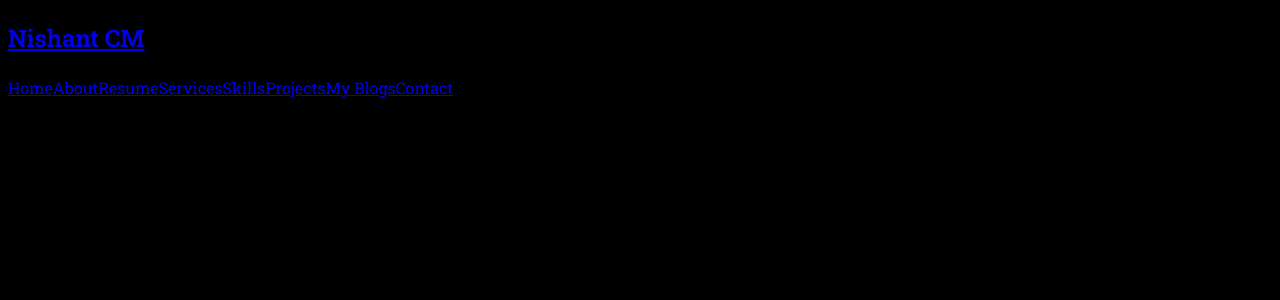
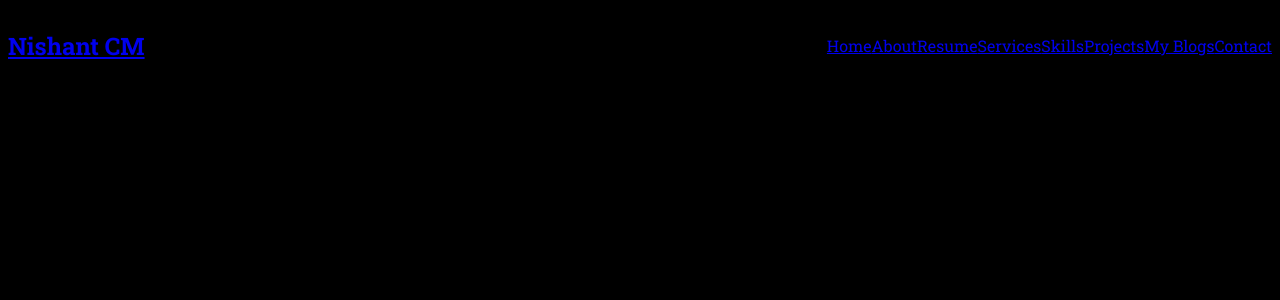
Before and after one commit to nishantcm/myportfolio, a React (Create React App) app: page / in a window 1280 px wide. Shown: the top 300 px of the page. Built offline with nearby package versions, Linux system fonts and the light colour scheme; a web font is replaced by a local one.

Commit message:
Update the index.css file

```diff
--- a/src/index.css
+++ b/src/index.css
@@ -15,3 +15,8 @@ html {
 body {
     background-color: black;
 }
+.navStyle {
+    display: flex;
+    justify-content: space-between;
+    align-items: center;
+}
```
